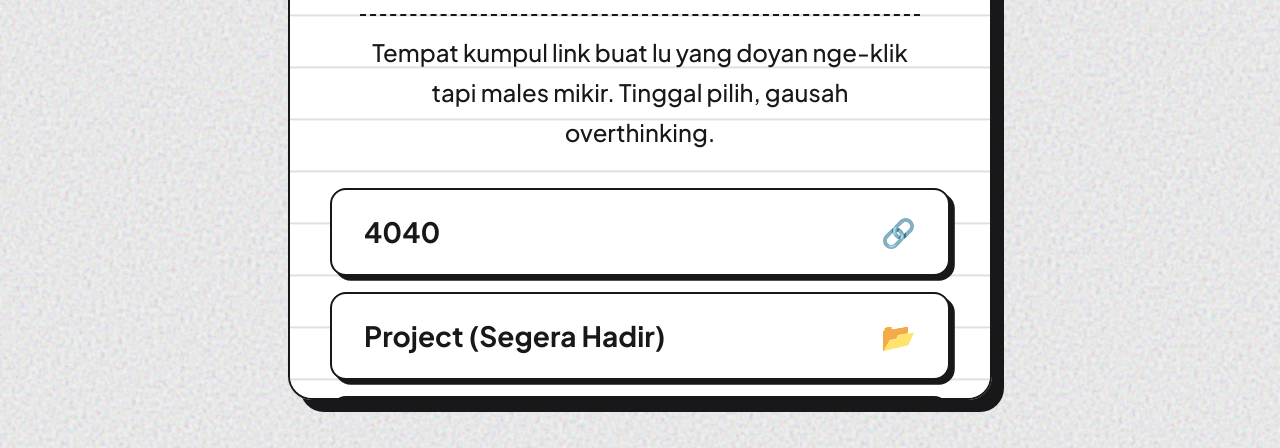
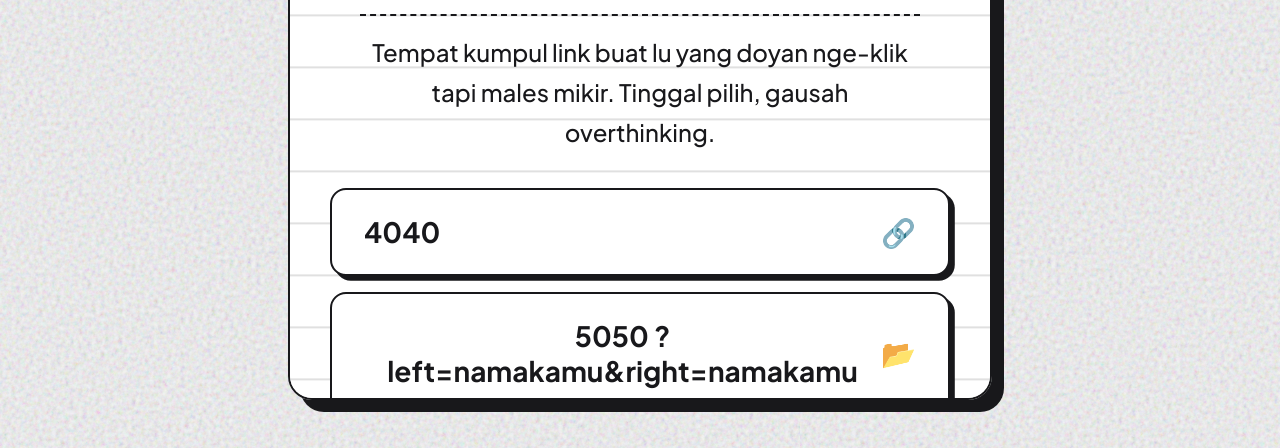
Before and after one commit to ginsengzcom/ginsengzcom.github.io, a plain HTML site: page index.html in a window 1280 px wide. Shown: the part 352-800 px from the top of the page. Drawn offline with Linux system fonts and the light colour scheme.

Commit message:
Update index.html

```diff
--- a/index.html
+++ b/index.html
@@ -262,8 +262,8 @@
           </a>
 
           <!-- Contoh Link Tambahan (Tinggal duplikat baris di bawah ini kalau mau nambah) -->
-          <a href="#" target="_blank" class="tombol-link">
-            <span>Project (Segera Hadir)</span>
+          <a href="https://ginsengz.com/4040" target="_blank" class="tombol-link">
+            <span>5050 ?left=namakamu&right=namakamu</span>
             <span>📂</span>
           </a>
 
```
